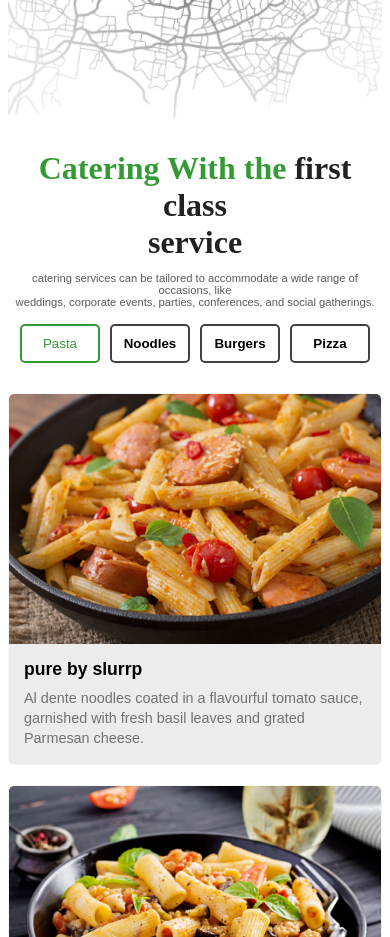
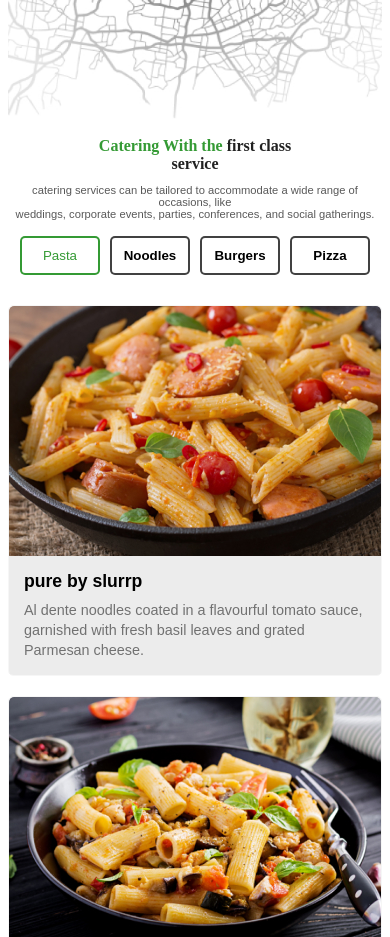
Before and after one commit to festybam123/restaurant, a React (Vite) app: page / in a window 390 px wide. Shown: the part 2660-3597 px from the top of the page. Built offline with nearby package versions, Linux system fonts and the light colour scheme.

Commit message:
mobile responsiveness

```diff
--- a/src/App.css
+++ b/src/App.css
@@ -773,6 +773,7 @@
 
   .section__4 { flex-direction: column; }
   .section4__content { text-align: center; }
+  .section4__content h2 { font-size: 1rem; }
   .btn__cnt { flex-wrap: wrap; justify-content: center; gap: 10px; }
   .gallery2_grid { flex-direction: column; }
 
```
